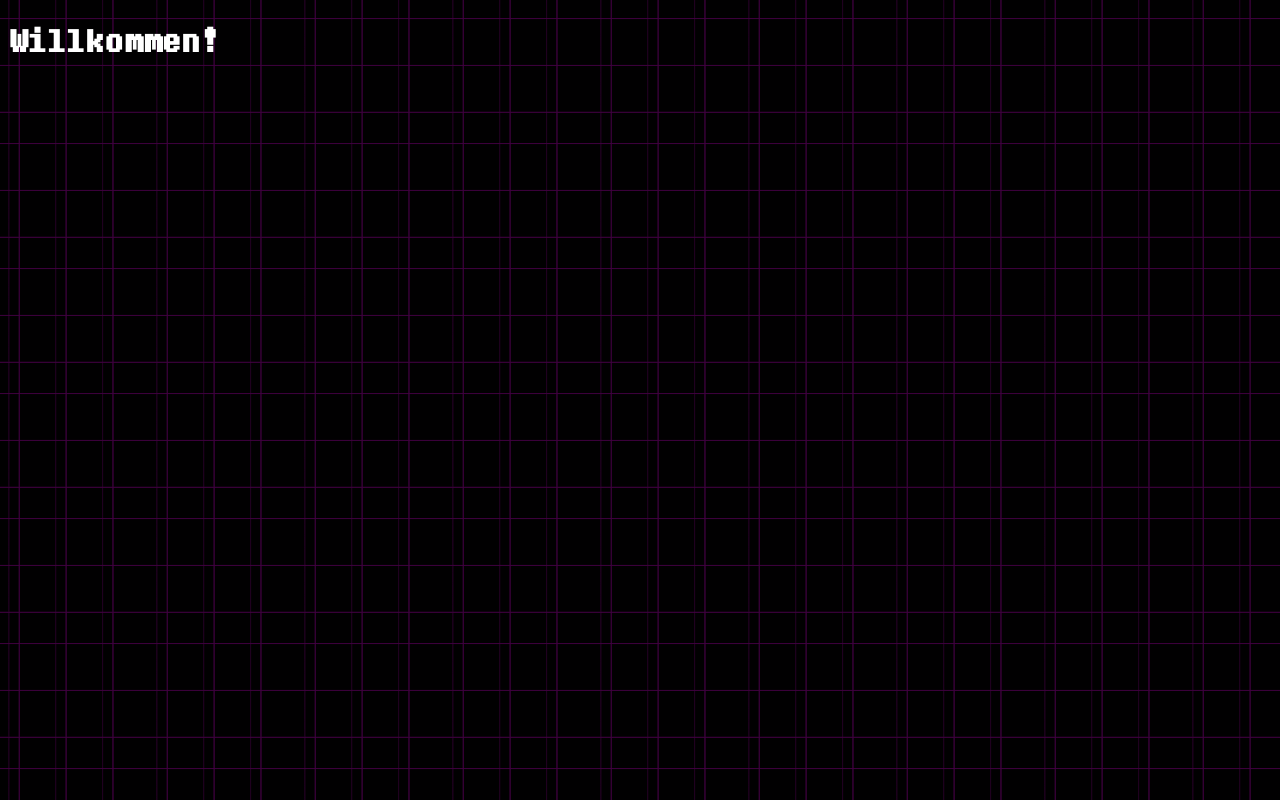
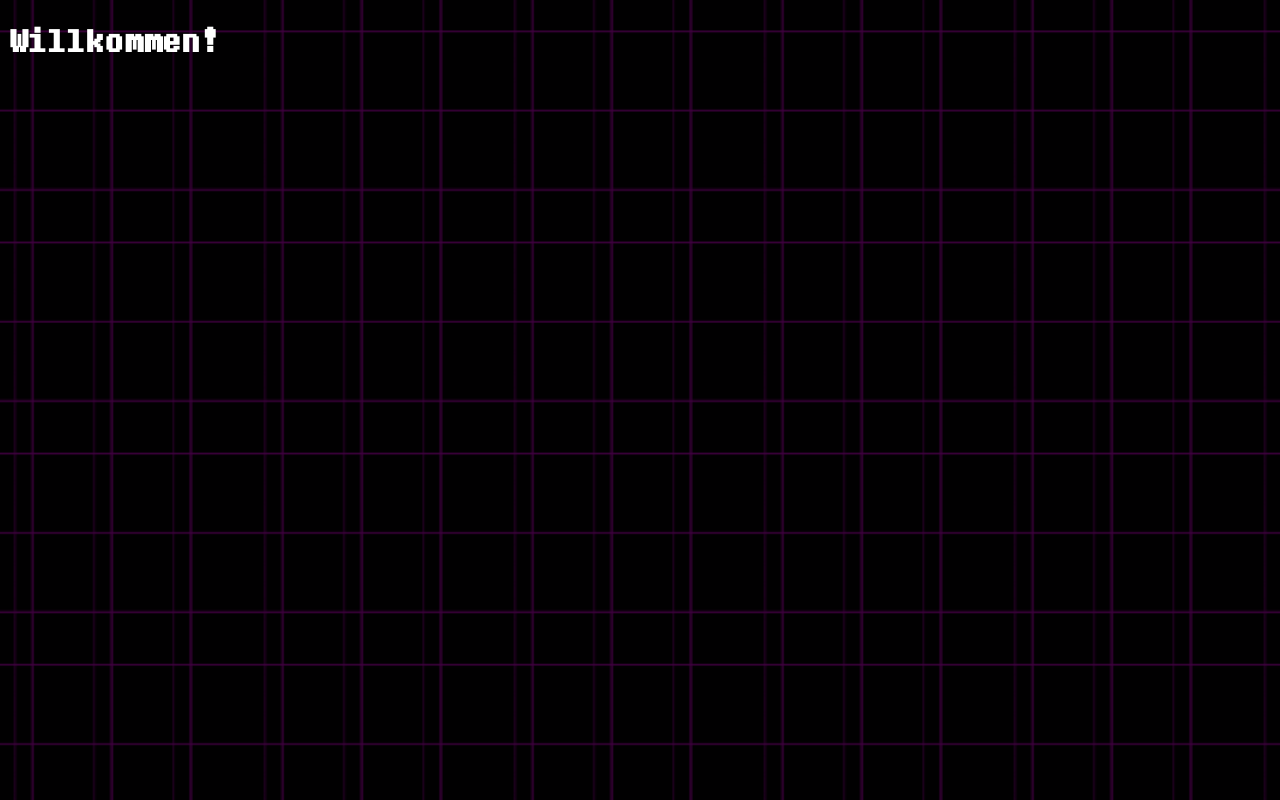
Before and after one commit to German-SCP-049/sehr_cool_webseite, a plain HTML site: page index.html in a window 1280 px wide. Drawn offline with Linux system fonts and the light colour scheme.

Commit message:
Update style.css

```diff
--- a/style.css
+++ b/style.css
@@ -7,4 +7,5 @@ body {
   color: white;
   font-family: determination;
   background-image: url("rudebuster.gif");
+  background-size: 250px;
 }
```
